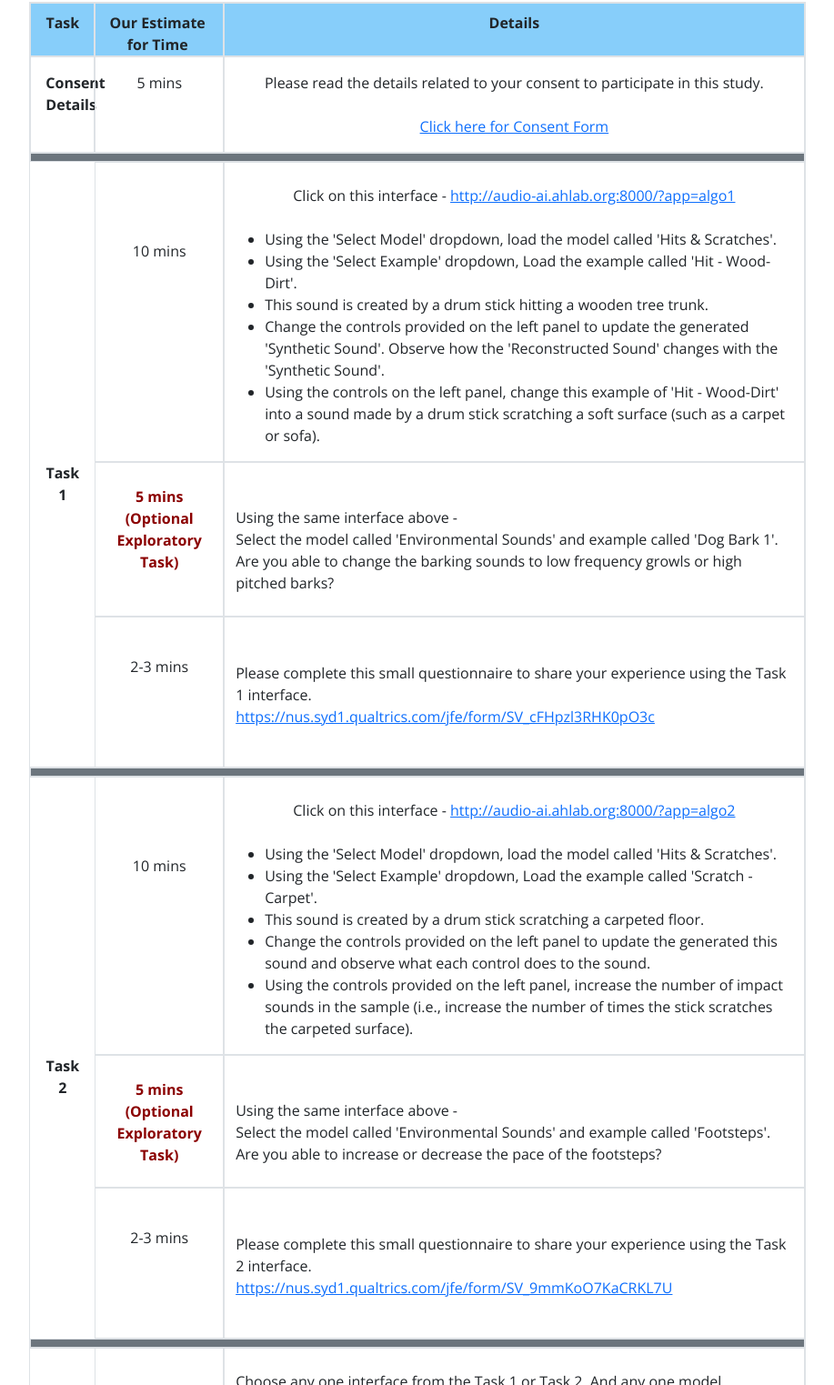
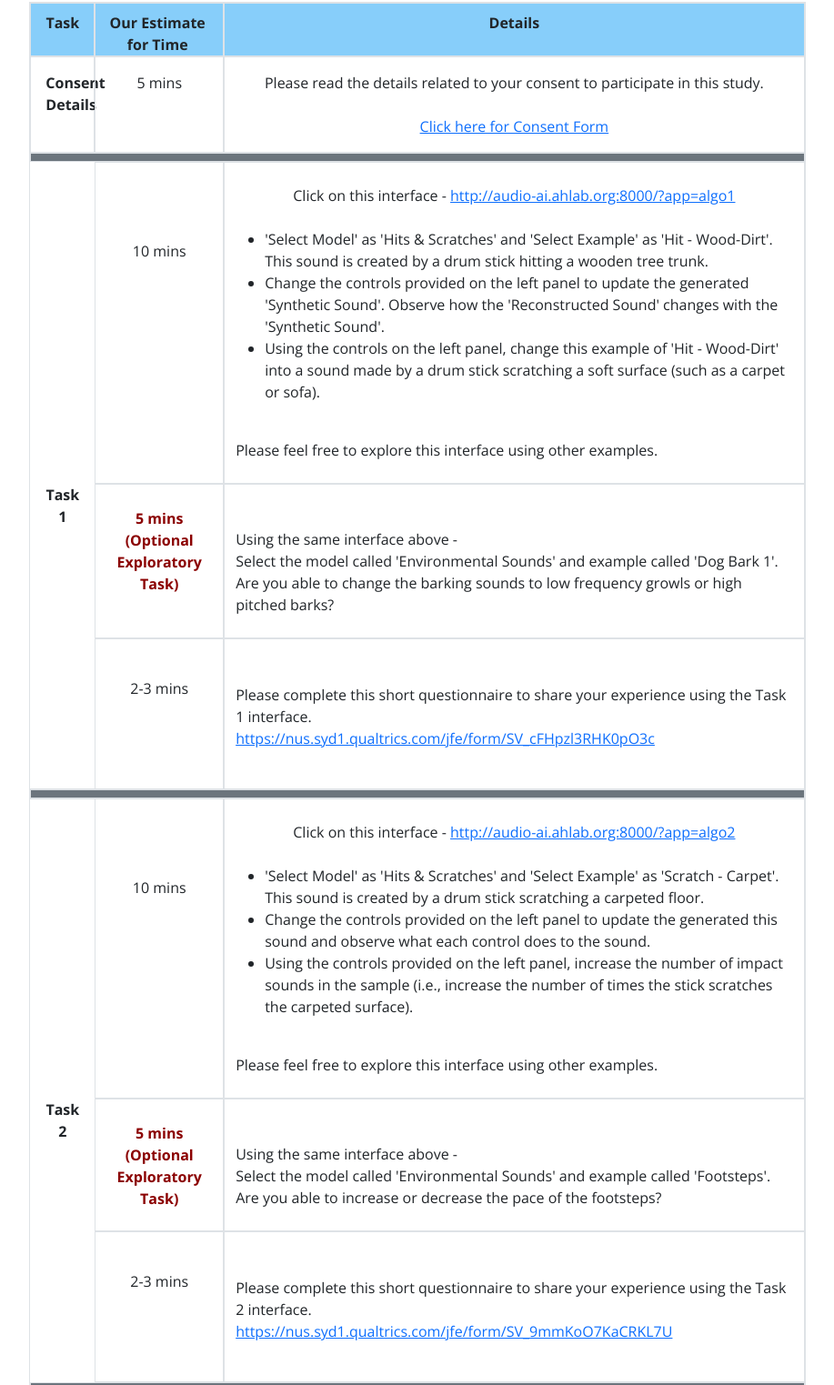
Before and after one commit to pkamath2/sound-design-tasks, a plain HTML site: page index.html in a window 1280 px wide. Shown: the part 301-1824 px from the top of the page at 91% size, without its empty margins (181-1098 px from the left). Drawn offline with nearby package versions, Linux system fonts and the light colour scheme.

Commit message:
task list

```diff
--- a/index.html
+++ b/index.html
@@ -188,9 +188,7 @@
                                 href="http://audio-ai.ahlab.org:8000/?app=algo1"
                                 target="_blank">http://audio-ai.ahlab.org:8000/?app=algo1</a></div> <br />
                         <ul>
-                            <li>Using the 'Select Model' dropdown, load the model called 'Hits & Scratches'.</li>
-                            <li>Using the 'Select Example' dropdown, Load the example called 'Hit - Wood-Dirt'. </li>
-                            <li>This sound is created by a drum stick hitting a wooden tree trunk.</li>
+                            <li>'Select Model' as 'Hits & Scratches' and 'Select Example' as 'Hit - Wood-Dirt'. This sound is created by a drum stick hitting a wooden tree trunk.</li>
                             <li>Change the controls provided on the left panel to update the generated 'Synthetic
                                 Sound'. Observe how the 'Reconstructed Sound' changes with
                                 the 'Synthetic Sound'.</li>
@@ -198,6 +196,9 @@
                                 sound
                                 made by a drum stick scratching a soft surface (such as a carpet or sofa).</li>
                         </ul>
+
+                        <br />
+                        Please feel free to explore this interface using other examples. <br /><br />
                     </div>
                 </div>
                 <div class="row">
@@ -224,7 +225,7 @@
                     </div>
                     <div class="col-9 text-start border" style="padding-top: 3%;padding-bottom: 5%;">
                         <br />
-                        Please complete this small questionnaire to share your experience using the Task 1
+                        Please complete this short questionnaire to share your experience using the Task 1
                         interface.<br />
                         <a
                             href="https://nus.syd1.qualtrics.com/jfe/form/SV_cFHpzl3RHK0pO3c">https://nus.syd1.qualtrics.com/jfe/form/SV_cFHpzl3RHK0pO3c</a>
@@ -250,15 +251,16 @@
                                 href="http://audio-ai.ahlab.org:8000/?app=algo2"
                                 target="_blank">http://audio-ai.ahlab.org:8000/?app=algo2</a></div> <br />
                         <ul>
-                            <li>Using the 'Select Model' dropdown, load the model called 'Hits & Scratches'.</li>
-                            <li>Using the 'Select Example' dropdown, Load the example called 'Scratch - Carpet'. </li>
-                            <li>This sound is created by a drum stick scratching a carpeted floor.</li>
+                            <li>'Select Model' as 'Hits & Scratches' and 'Select Example' as 'Scratch - Carpet'. This sound is created by a drum stick scratching a carpeted floor.</li>
                             <li>Change the controls provided on the left panel to update the generated this sound and
                                 observe what each control does to the sound.</li>
                             <li>Using the controls provided on the left panel, increase the number of impact sounds in
                                 the sample (i.e., increase the number of times the stick scratches the carpeted
                                 surface).</li>
                         </ul>
+
+                        <br />
+                        Please feel free to explore this interface using other examples. <br /><br />
                     </div>
                 </div>
                 <div class="row">
@@ -307,7 +309,7 @@
                     </div>
                     <div class="col-9 text-start border" style="padding-top: 3%;padding-bottom: 5%;">
                         <br />
-                        Please complete this small questionnaire to share your experience using the Task 2
+                        Please complete this short questionnaire to share your experience using the Task 2
                         interface.<br />
                         <a
                             href="https://nus.syd1.qualtrics.com/jfe/form/SV_9mmKoO7KaCRKL7U">https://nus.syd1.qualtrics.com/jfe/form/SV_9mmKoO7KaCRKL7U</a>
@@ -344,7 +346,7 @@
                     </div>
                     <div class="col-9 text-start border" style="padding-top: 3%;padding-bottom: 5%;">
                         <br />
-                        Please complete this small questionnaire to share your experience when performing this creative task.<br />
+                        Please complete this short questionnaire to share your experience when performing this creative task.<br />
                         <a
                             href="https://nus.syd1.qualtrics.com/jfe/form/SV_4ZrT8Q6ISBbqkGa">https://nus.syd1.qualtrics.com/jfe/form/SV_4ZrT8Q6ISBbqkGa</a>
                     </div>
```
